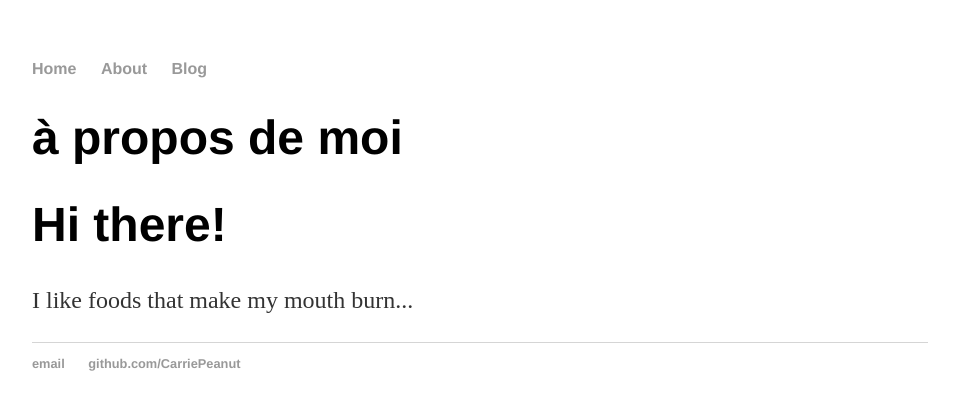
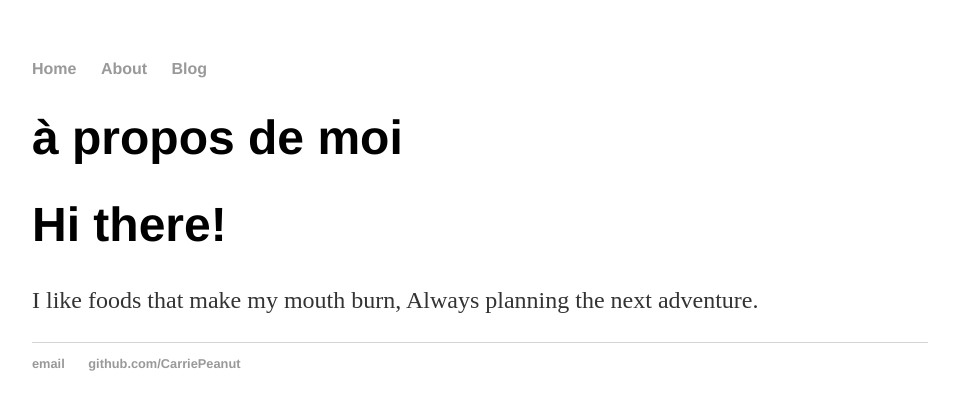
Before and after one commit to CarriePeanut/CarriePeanut.github.io, a Jekyll site: the page built from about/index.html, in a window 1280 px wide. Shown: the top 410 px of the page, without its empty margins (160-1119 px from the left). Built offline with Jekyll 4.4.1, drawn with Linux system fonts in a browser that asks for light colours.

Commit message:
Update index.html

```diff
--- a/about/index.html
+++ b/about/index.html
@@ -6,5 +6,5 @@ title: à propos de moi
 <h1>{{ page.title }}</h1>
 <div class="blurb">
   <h1> Hi there!</h1>
-  <p> I like foods that make my mouth burn...</p>
+  <p> I like foods that make my mouth burn, Always planning the next adventure.</p>
 </div><!-- /.blurb-->
```
